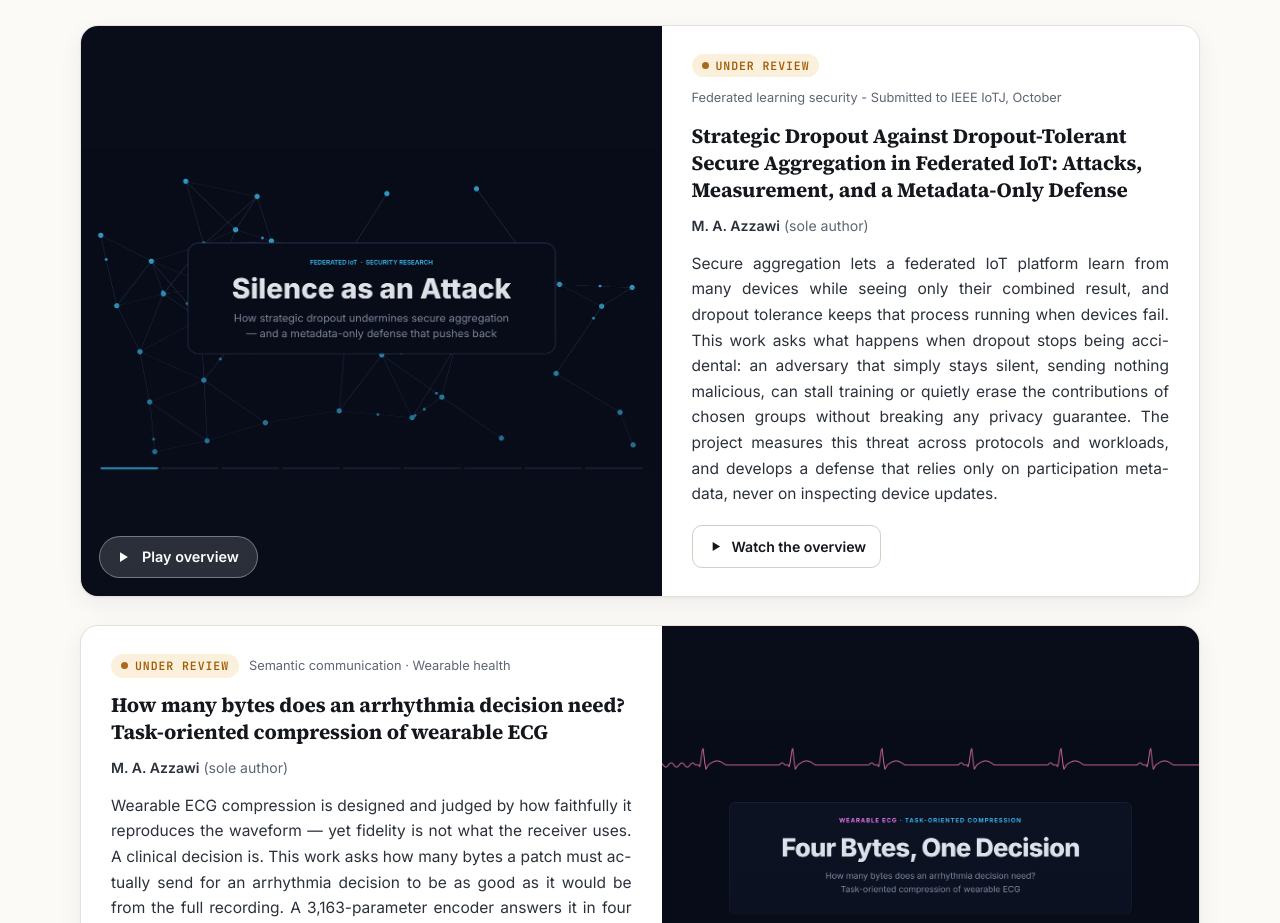
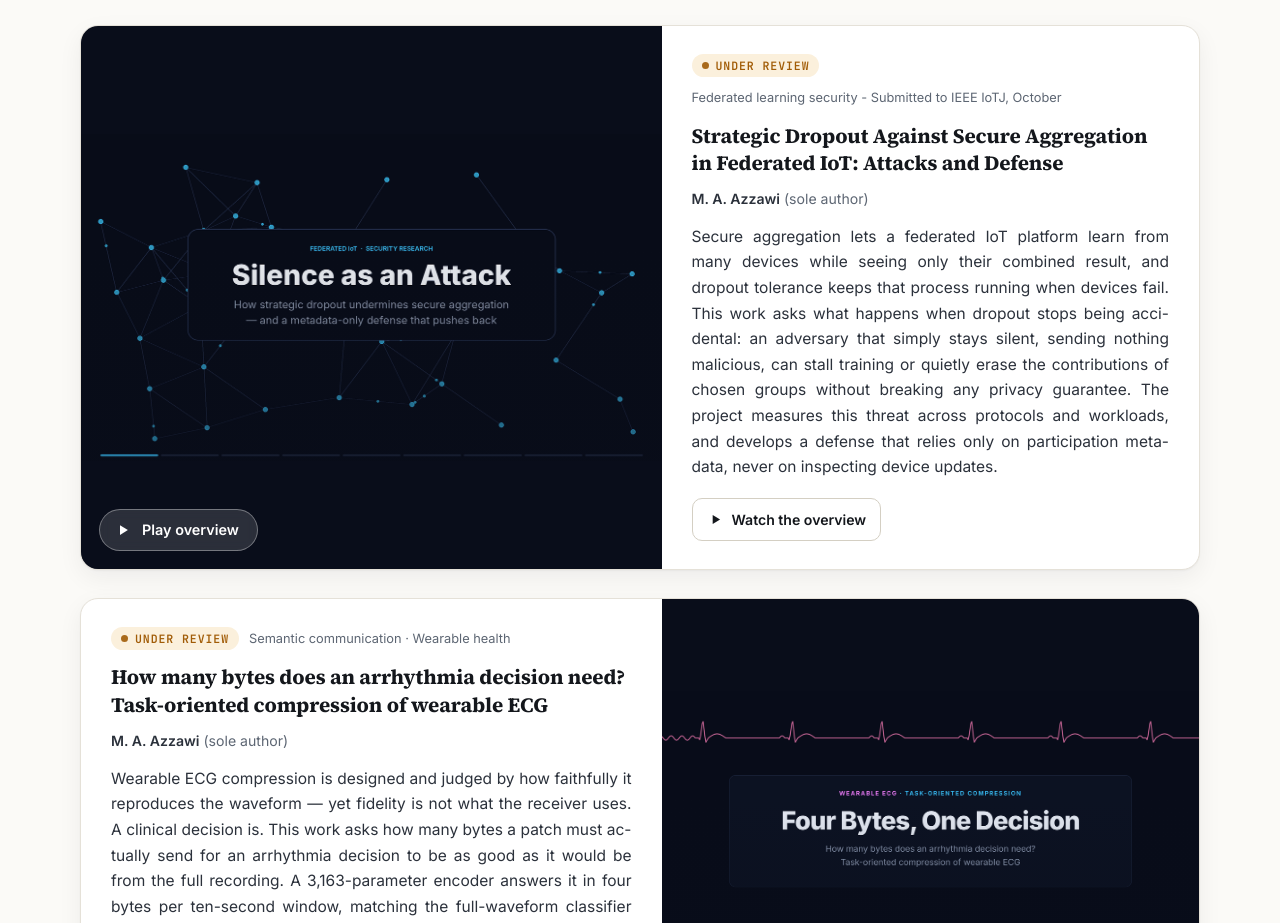
Before and after one commit to azzawi91/azzawi91.github.io, a plain HTML site: page index.html in a window 1280 px wide. Shown: the part 2328-3251 px from the top of the page. Drawn offline with Linux system fonts and the light colour scheme.

Commit message:
Update index.html

```diff
--- a/index.html
+++ b/index.html
@@ -171,7 +171,7 @@
                 <span class="status review">Under review</span>
                 <span class="work-tag">Federated learning security - Submitted to IEEE IoTJ, October</span>
               </div>
-              <h3>Strategic Dropout Against Dropout-Tolerant Secure Aggregation in Federated IoT: Attacks, Measurement, and a Metadata-Only Defense</h3>
+              <h3>Strategic Dropout Against Secure Aggregation in Federated IoT: Attacks and Defense</h3>
               <p class="authors"><b>M. A. Azzawi</b> (sole author)</p>
               <p class="summary justify">Secure aggregation lets a federated IoT platform learn from many devices while seeing only their combined result, and dropout tolerance keeps that process running when devices fail. This work asks what happens when dropout stops being accidental: an adversary that simply stays silent, sending nothing malicious, can stall training or quietly erase the contributions of chosen groups without breaking any privacy guarantee. The project measures this threat across protocols and workloads, and develops a defense that relies only on participation metadata, never on inspecting device updates.</p>
               <div class="work-actions">
```
